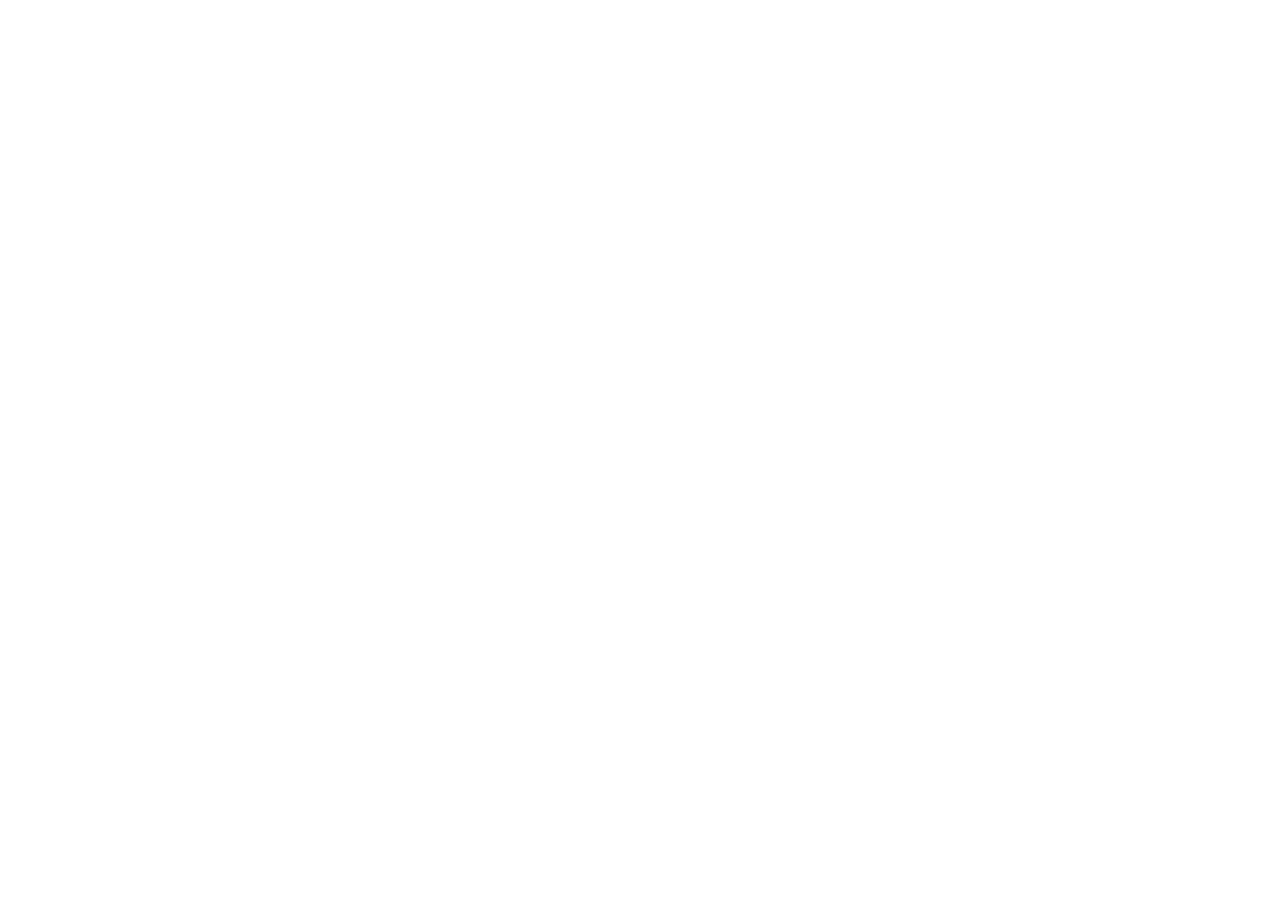
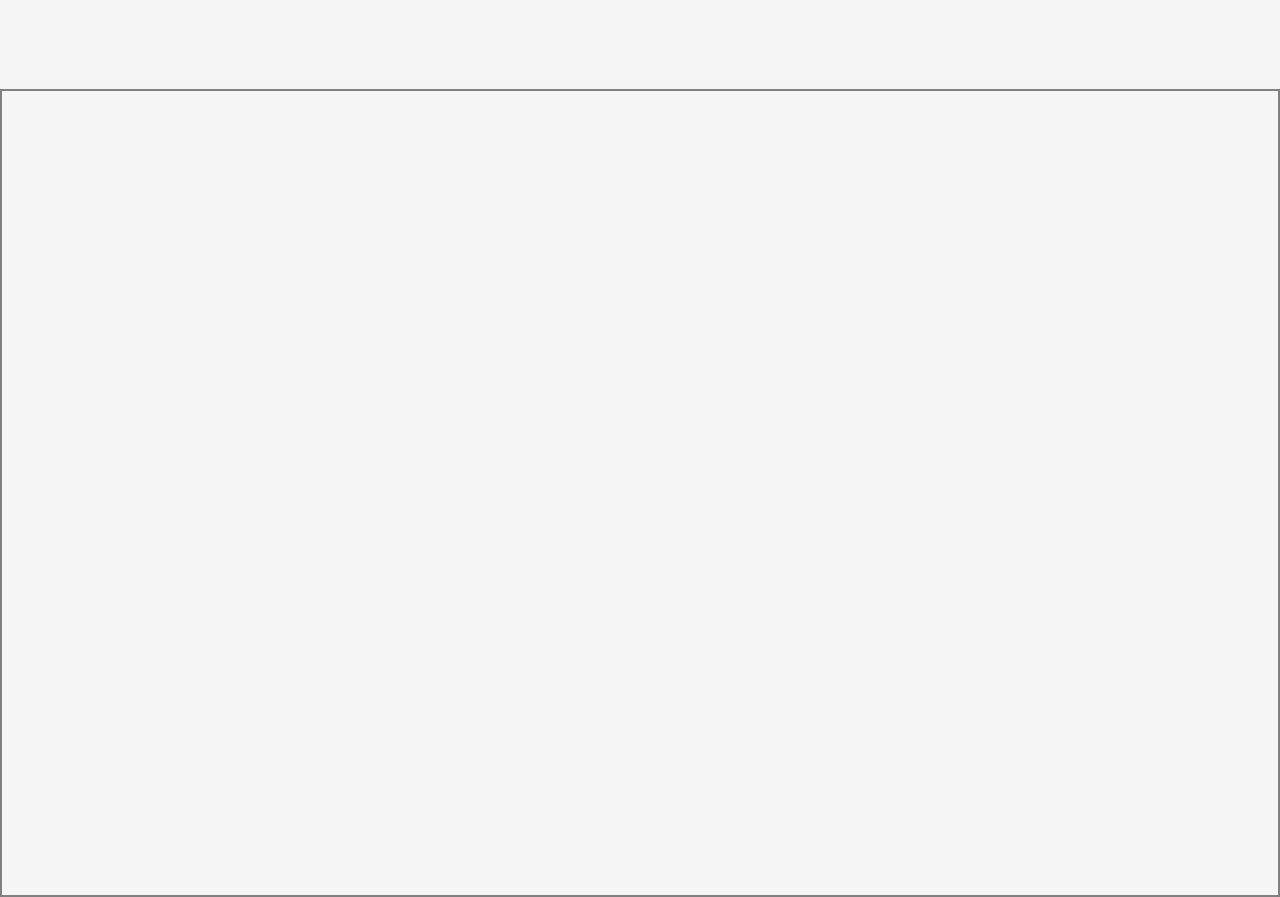
Before and after one commit to ChrisRoland/HTML5-Drawing-Canvas, a plain HTML site: page index.html in a window 1280 px wide. Drawn offline with Linux system fonts and the light colour scheme.

Commit message:
Update styles.css

```diff
--- a/styles.css
+++ b/styles.css
@@ -1,6 +1,7 @@
 html,
 body {
     margin: 0;
+    background-color: whitesmoke;
 }
 
 h1 {
@@ -8,3 +9,7 @@ h1 {
     font-family: Verdana, Geneva, Tahoma, sans-serif;
     color: rgb(59, 17, 99);
 }
+
+#canvas {
+    border: 2px solid gray;
+}
```
